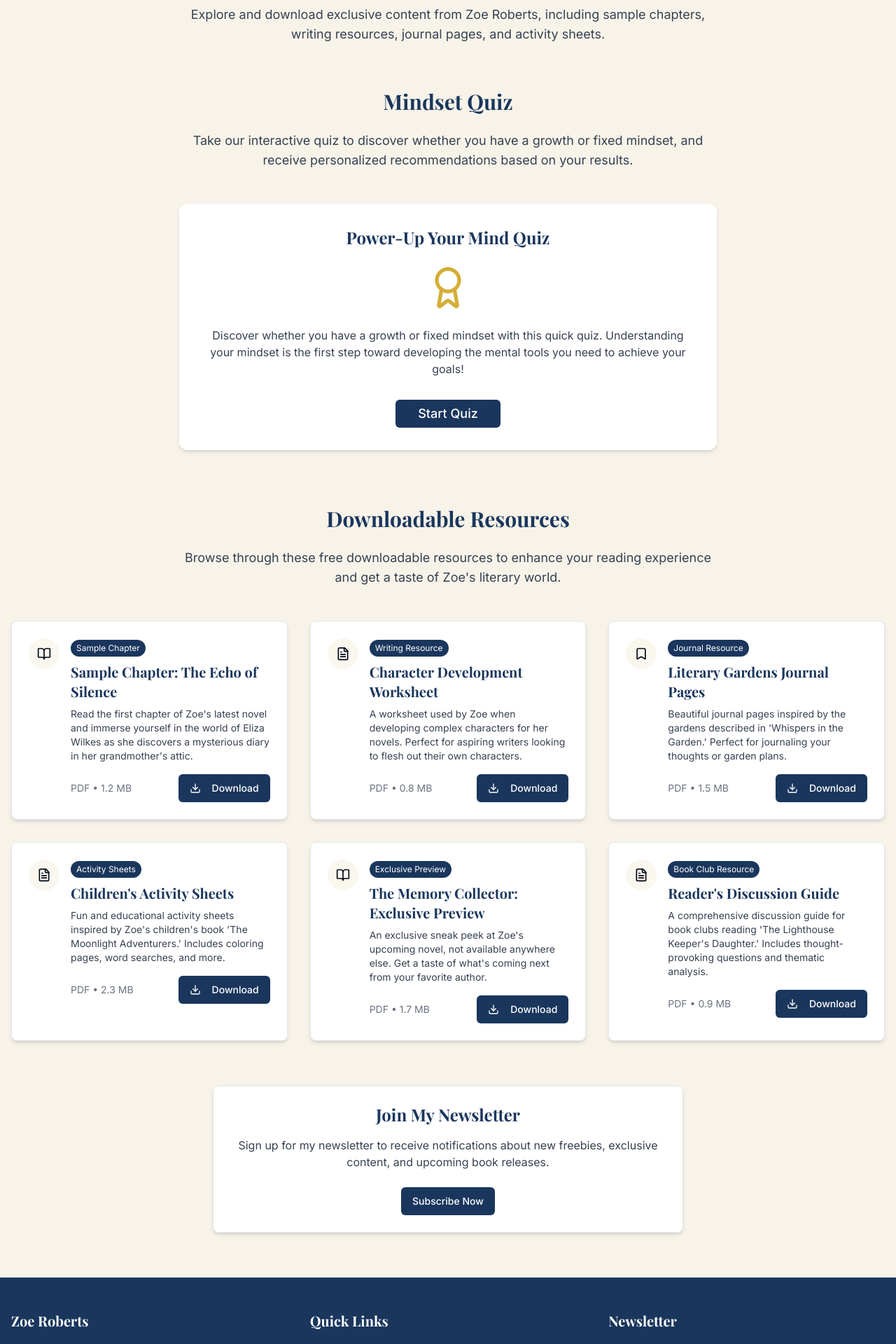
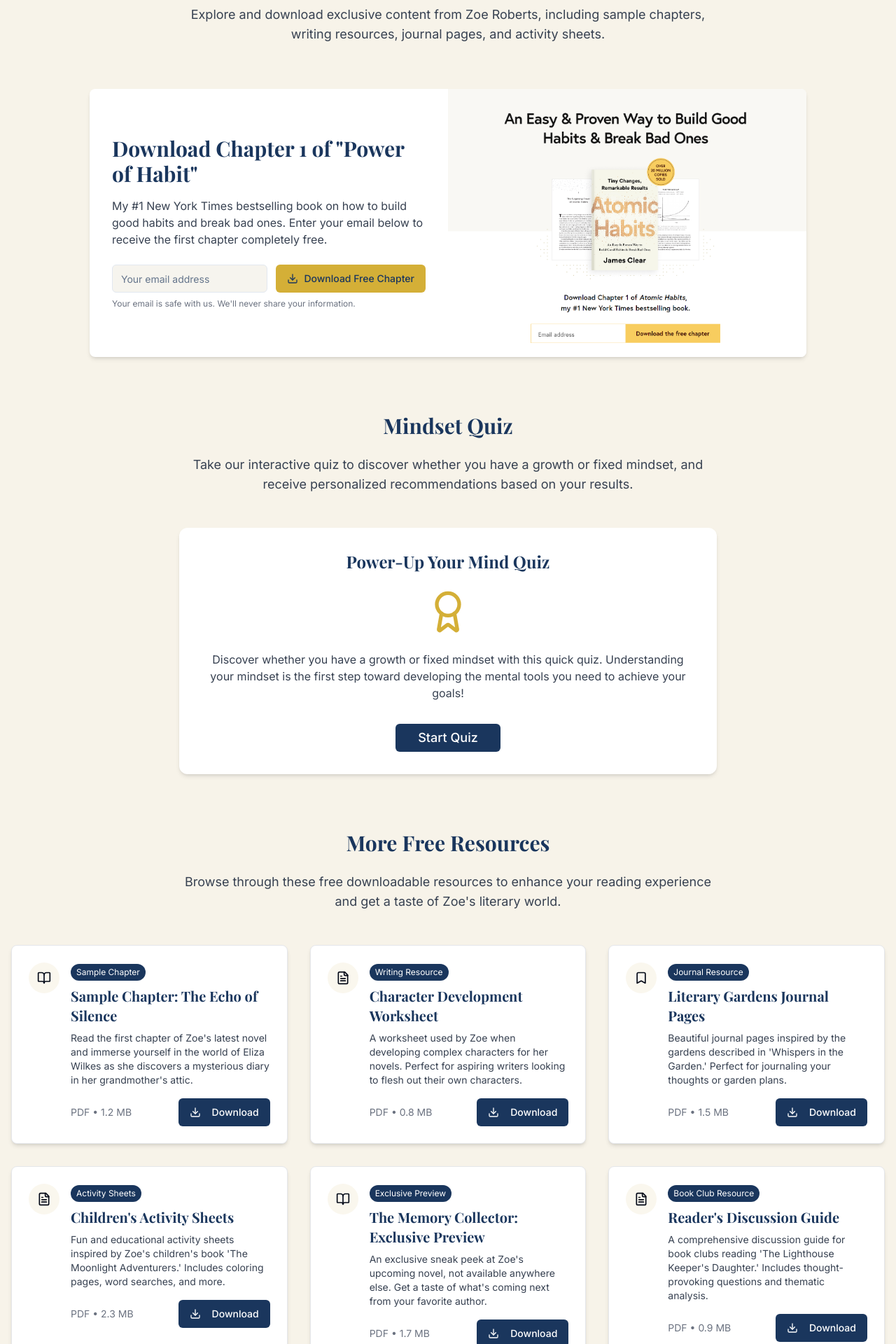
Before and after one commit to lebroba/zoe-roberts-writes, a React (Vite) app: page /freebies in a window 1280 px wide. Shown: the part 320-2240 px from the top of the page at 70% size. Built offline with nearby package versions, Linux system fonts and the light colour scheme; a web font is replaced by a local one.

Commit message:
Add email input to freebies page
Add an email input field to the freebies page to collect user emails.

```diff
--- a/src/pages/Freebies.tsx
+++ b/src/pages/Freebies.tsx
@@ -1,10 +1,15 @@
 
-import React from "react";
+import React, { useState } from "react";
 import Layout from "@/components/Layout";
 import { Button } from "@/components/ui/button";
-import { BookOpen, FileText, Bookmark, Download } from "lucide-react";
+import { BookOpen, FileText, Bookmark, Download, Mail } from "lucide-react";
 import { motion } from "framer-motion";
 import MindsetQuiz from "@/components/MindsetQuiz";
+import { Input } from "@/components/ui/input";
+import { Form, FormControl, FormField, FormItem } from "@/components/ui/form";
+import { useForm } from "react-hook-form";
+import { useToast } from "@/hooks/use-toast";
+import NewsletterBanner from "@/components/NewsletterBanner";
 
 // Define animation variants outside of components so both can use them
 const itemAnimation = {
@@ -86,6 +91,15 @@ const Freebies = () => {
     }
   };
 
+  // Featured freebie section with email capture
+  const featuredFreebie = {
+    title: "Power of Habit: Chapter 1",
+    description: "Learn how to build good habits and break bad ones with this sample chapter from Zoe's bestselling non-fiction book.",
+    imageSrc: "/lovable-uploads/a7480295-0f37-484a-b740-8d543d10d754.png",
+    fileType: "PDF",
+    fileSize: "1.5 MB",
+  };
+
   return (
     <Layout>
       <div className="bg-cream py-16">
@@ -95,6 +109,34 @@ const Freebies = () => {
             Explore and download exclusive content from Zoe Roberts, including sample chapters,
             writing resources, journal pages, and activity sheets.
           </p>
+
+          {/* Featured Freebie with Email Capture */}
+          <div className="mb-20">
+            <div className="max-w-5xl mx-auto bg-white rounded-lg shadow-md overflow-hidden">
+              <div className="md:flex">
+                <div className="md:w-1/2 p-8 flex flex-col justify-center">
+                  <h2 className="text-3xl font-playfair font-bold text-navy mb-4">
+                    Download Chapter 1 of "Power of Habit"
+                  </h2>
+                  <p className="text-gray-700 mb-6">
+                    My #1 New York Times bestselling book on how to build good habits and break bad ones.
+                    Enter your email below to receive the first chapter completely free.
+                  </p>
+                  <EmailCaptureForm freebieTitle={featuredFreebie.title} />
+                  <p className="text-xs text-gray-500 mt-2">
+                    Your email is safe with us. We'll never share your information.
+                  </p>
+                </div>
+                <div className="md:w-1/2">
+                  <img
+                    src={featuredFreebie.imageSrc}
+                    alt="Power of Habit book cover"
+                    className="w-full h-full object-cover"
+                  />
+                </div>
+              </div>
+            </div>
+          </div>
 
           {/* Interactive Quiz Section */}
           <div className="mb-20">
@@ -107,7 +149,7 @@ const Freebies = () => {
           </div>
 
           {/* Downloadable Resources Section */}
-          <h2 className="text-3xl font-playfair font-bold text-navy mb-6 text-center">Downloadable Resources</h2>
+          <h2 className="text-3xl font-playfair font-bold text-navy mb-6 text-center">More Free Resources</h2>
           <p className="text-lg text-gray-700 max-w-3xl mx-auto text-center mb-12">
             Browse through these free downloadable resources to enhance your reading experience
             and get a taste of Zoe's literary world.
@@ -124,17 +166,8 @@ const Freebies = () => {
             ))}
           </motion.div>
 
-          <div className="mt-16 text-center">
-            <div className="bg-white p-6 rounded-lg shadow-md border border-gray-200 max-w-2xl mx-auto">
-              <h2 className="text-2xl font-playfair font-bold text-navy mb-4">Join My Newsletter</h2>
-              <p className="text-gray-700 mb-6">
-                Sign up for my newsletter to receive notifications about new freebies,
-                exclusive content, and upcoming book releases.
-              </p>
-              <Button asChild className="bg-navy hover:bg-light-navy text-white">
-                <a href="/contact">Subscribe Now</a>
-              </Button>
-            </div>
+          <div className="mt-16">
+            <NewsletterBanner />
           </div>
         </div>
       </div>
@@ -142,7 +175,100 @@ const Freebies = () => {
   );
 };
 
+// Email capture form component
+const EmailCaptureForm = ({ freebieTitle }: { freebieTitle: string }) => {
+  const [email, setEmail] = useState("");
+  const [isSubmitting, setIsSubmitting] = useState(false);
+  const { toast } = useToast();
+
+  const handleSubmit = (e: React.FormEvent) => {
+    e.preventDefault();
+    setIsSubmitting(true);
+
+    // Simple validation
+    if (!email || !email.includes('@')) {
+      toast({
+        title: "Invalid email",
+        description: "Please enter a valid email address.",
+        variant: "destructive"
+      });
+      setIsSubmitting(false);
+      return;
+    }
+
+    // In a real application, this would connect to an email service
+    // Simulate an API call
+    setTimeout(() => {
+      toast({
+        title: "Success!",
+        description: `Check your email for the download link to "${freebieTitle}".`,
+      });
+      setIsSubmitting(false);
+      setEmail("");
+    }, 1000);
+  };
+
+  return (
+    <form onSubmit={handleSubmit} className="flex flex-col space-y-4">
+      <div className="flex flex-col sm:flex-row gap-3">
+        <Input
+          type="email"
+          placeholder="Your email address"
+          value={email}
+          onChange={(e) => setEmail(e.target.value)}
+          required
+          className="flex-grow"
+        />
+        <Button
+          type="submit"
+          className="bg-gold hover:bg-soft-gold text-navy font-medium"
+          disabled={isSubmitting}
+        >
+          {isSubmitting ? (
+            <span className="flex items-center">
+              <span className="animate-spin mr-2 h-4 w-4 border-2 border-navy border-t-transparent rounded-full"/>
+              Processing...
+            </span>
+          ) : (
+            <span className="flex items-center">
+              <Download className="mr-2 h-4 w-4" />
+              Download Free Chapter
+            </span>
+          )}
+        </Button>
+      </div>
+    </form>
+  );
+};
+
 const FreebieCard = ({ freebie }: { freebie: any }) => {
+  const [showEmailForm, setShowEmailForm] = useState(false);
+  const { toast } = useToast();
+
+  const handleDownloadClick = () => {
+    setShowEmailForm(true);
+  };
+
+  const handleEmailSubmit = (email: string) => {
+    // Simple validation
+    if (!email || !email.includes('@')) {
+      toast({
+        title: "Invalid email",
+        description: "Please enter a valid email address.",
+        variant: "destructive"
+      });
+      return;
+    }
+
+    // In a real application, this would connect to an email service
+    toast({
+      title: "Success!",
+      description: `Check your email for the download link to "${freebie.title}".`,
+    });
+
+    setShowEmailForm(false);
+  };
+
   return (
     <motion.div
       className="bg-white p-6 rounded-lg shadow-md border border-gray-200 hover:shadow-lg transition-shadow duration-300"
@@ -159,17 +285,47 @@ const FreebieCard = ({ freebie }: { freebie: any }) => {
           <h3 className="text-xl font-playfair font-bold text-navy mb-2">{freebie.title}</h3>
           <p className="text-gray-700 mb-4 text-sm">{freebie.description}</p>
 
+          {!showEmailForm ? (
             <div className="flex justify-between items-center">
               <div className="text-sm text-gray-500">
                 <span>{freebie.fileType} • {freebie.fileSize}</span>
               </div>
-            <Button asChild className="bg-navy hover:bg-light-navy text-white">
-              <a href={freebie.downloadLink} className="flex items-center">
+              <Button
+                onClick={handleDownloadClick}
+                className="bg-navy hover:bg-light-navy text-white"
+              >
                 <Download className="mr-2 h-4 w-4" />
                 Download
-              </a>
               </Button>
             </div>
+          ) : (
+            <div className="mt-2">
+              <div className="flex items-center gap-2">
+                <Input
+                  type="email"
+                  placeholder="Your email address"
+                  className="text-sm"
+                  onKeyDown={(e) => {
+                    if (e.key === 'Enter') {
+                      e.preventDefault();
+                      handleEmailSubmit((e.target as HTMLInputElement).value);
+                    }
+                  }}
+                />
+                <Button
+                  onClick={() => {
+                    const input = document.querySelector('input[type="email"]') as HTMLInputElement;
+                    handleEmailSubmit(input.value);
+                  }}
+                  className="bg-gold hover:bg-soft-gold text-navy"
+                  size="sm"
+                >
+                  <Mail className="h-4 w-4" />
+                </Button>
+              </div>
+              <p className="text-xs text-gray-500 mt-1">Enter your email to receive the download link</p>
+            </div>
+          )}
         </div>
       </div>
     </motion.div>
```
Also changed, not shown: public/lovable-uploads/a7480295-0f37-484a-b740-8d543d10d754.png (added). Lines whose indentation alone changed are shown as unchanged.
